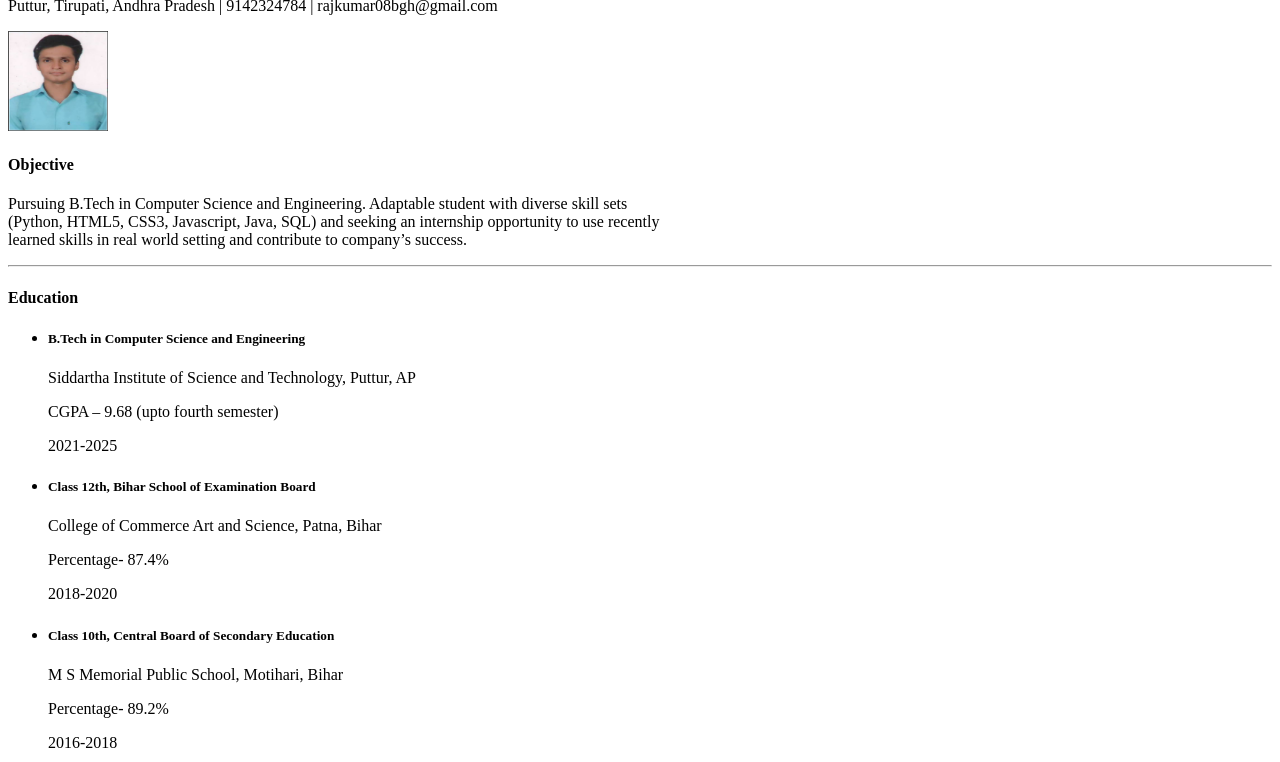
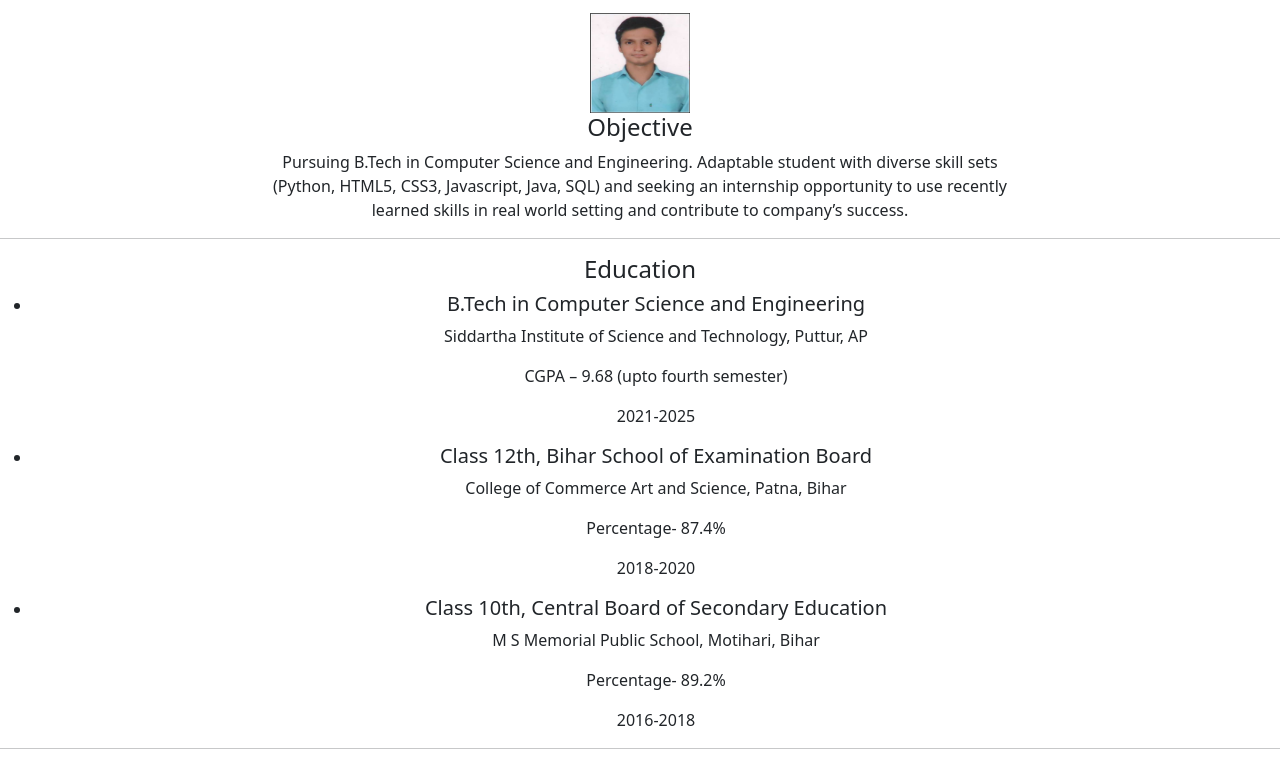
Before and after one commit to Raj91027/my-resume, a plain HTML site: page index.html in a window 1280 px wide. Shown: the part 83-845 px from the top of the page. Drawn offline with nearby package versions, Linux system fonts and the light colour scheme.

Commit message:
Update index.html

```diff
--- a/index.html
+++ b/index.html
@@ -3,9 +3,10 @@
 <head>
     <meta charset="UTF-8">
     <meta name="viewport" content="width=device-width, initial-scale=1.0">
+    <link href="https://cdn.jsdelivr.net/npm/bootstrap@5.3.3/dist/css/bootstrap.min.css" rel="stylesheet" integrity="sha384-QWTKZyjpPEjISv5WaRU9OFeRpok6YctnYmDr5pNlyT2bRjXh0JMhjY6hW+ALEwIH" crossorigin="anonymous">
     <title>My Resume</title>
 </head>
-<body>
+<body class="text-center">
     <h1>Raj Kumar Yadav</h1>
     <p>Puttur, Tirupati, Andhra Pradesh | 9142324784 | rajkumar08bgh@gmail.com</p>
     <img src="./image4.png" alt="My pic" height="100" width="100"/>
```
